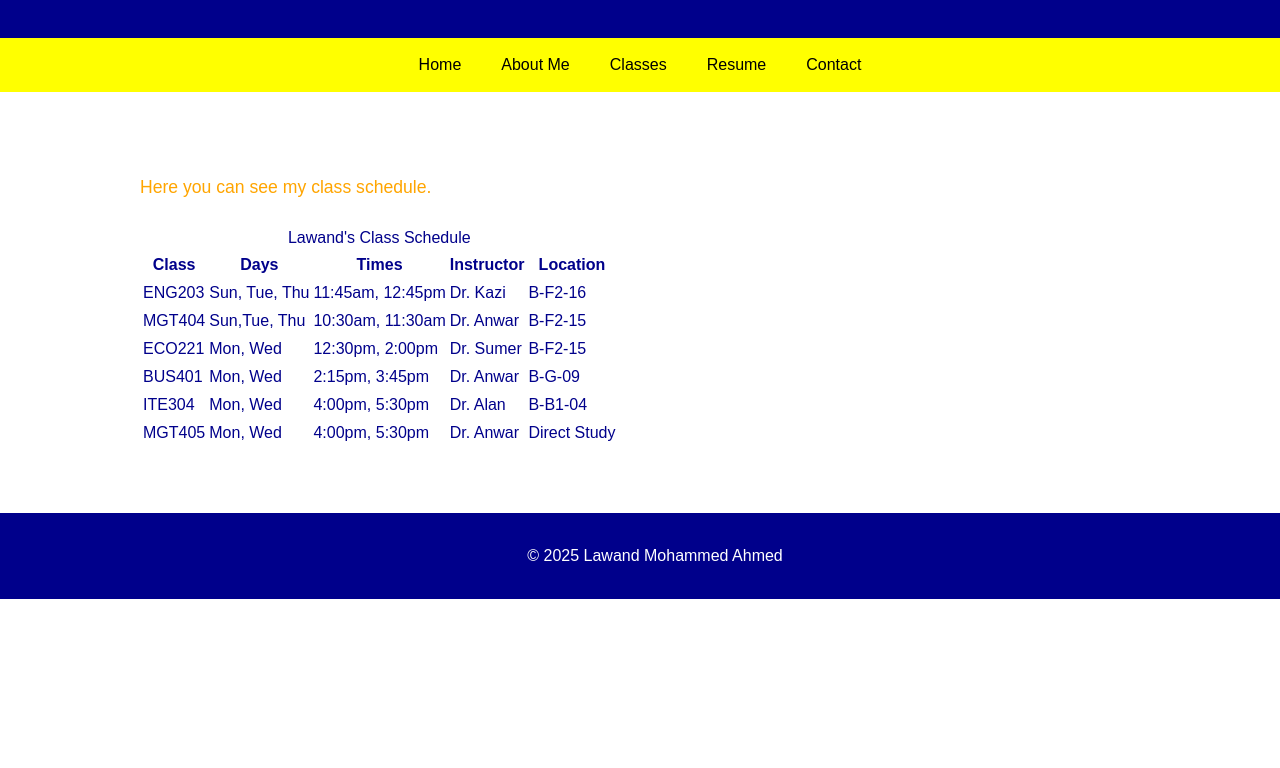
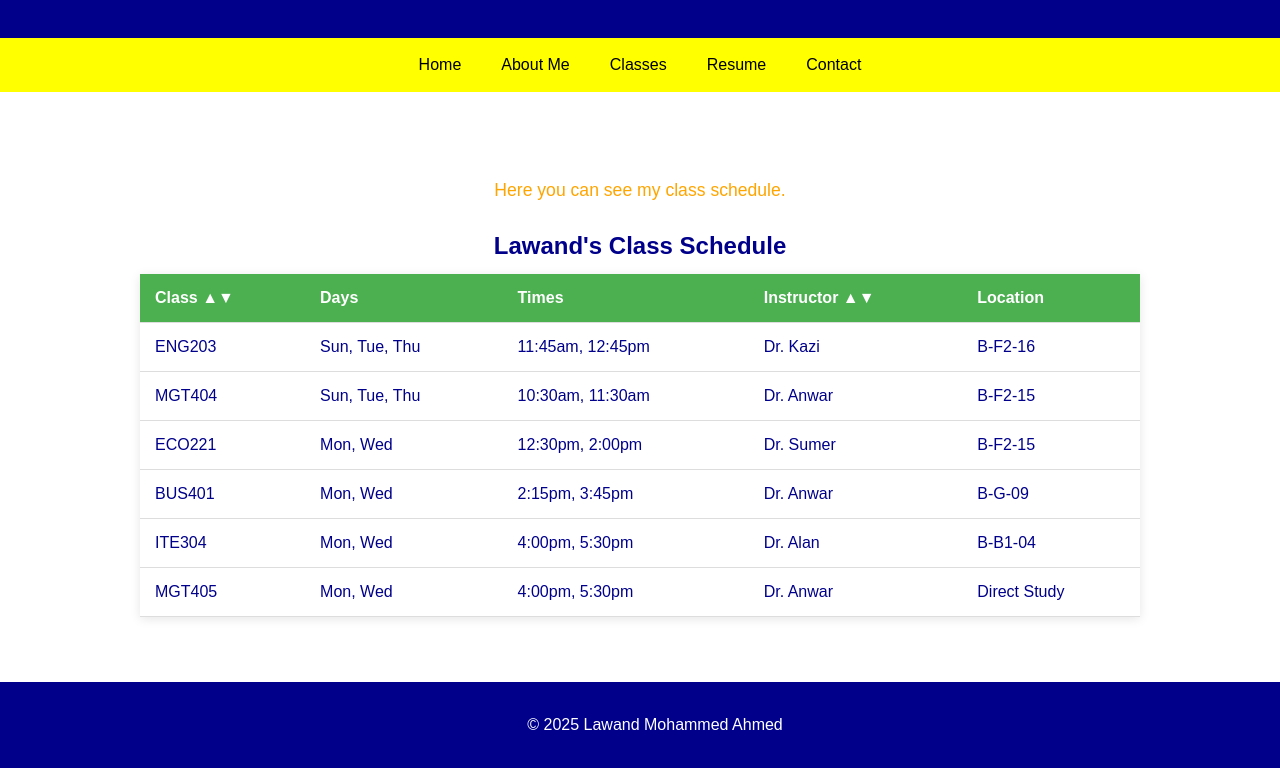
Before and after one commit to shya1995/lawand, a plain HTML site: page Classes.html in a window 1280 px wide. Shown: the part 126-894 px from the top of the page. Before the commit the page ends 800 px from the top, so only its background shows below. Drawn offline with Linux system fonts and the light colour scheme; files that its build step writes are made by us from their sources.

Commit message:
Update Classes.html

```diff
--- a/Classes.html
+++ b/Classes.html
@@ -2,18 +2,52 @@
 <html lang="en">
 <head>
     <meta charset="UTF-8" />
-    <meta name="viewport" content="width=device-width, initial-scale=1"   />
+    <meta name="viewport" content="width=device-width, initial-scale=1" />
+    <title>Classes</title>
+    <link rel="stylesheet" href="css/style.css">
+    <style>
+        table {
+            width: 100%;
+            border-collapse: collapse;
+            margin-top: 20px;
+            font-family: Arial, sans-serif;
+            box-shadow: 0 2px 10px rgba(0,0,0,0.1);
+        }
 
-    <title>Classes</title>
+        th, td {
+            padding: 12px 15px;
+            text-align: left;
+            border-bottom: 1px solid #ddd;
+        }
 
-    <link rel="stylesheet" href="css/style.css">
+        th {
+            background-color: #4CAF50;
+            color: white;
+            cursor: pointer;
+            user-select: none;
+        }
+
+        tr:hover {
+            background-color: #f5f5f5;
+        }
+
+        caption {
+            caption-side: top;
+            font-size: 1.5em;
+            font-weight: bold;
+            margin-bottom: 10px;
+        }
+
+        .class-description {
+            text-align: center;
+            margin: 20px 0;
+        }
+    </style>
 </head>
-
 <body>
 
     <header>
         <h1>Classes</h1>
-
     </header>
 
     <nav>
@@ -26,79 +60,52 @@
 
     <main>
         <div class="class-description">
-
-      <p>
-        Here you can see my class schedule.
-      </p>
-
+            <p>Here you can see my class schedule.</p>
         </div>
 
         <div class="classes">
-
-        <table>
+            <table id="classTable">
                 <caption>Lawand's Class Schedule</caption>
+                <thead>
                     <tr>
-                        <th>Class</th>
+                        <th onclick="sortTable(0)">Class &#x25B2;&#x25BC;</th>
                         <th>Days</th>
                         <th>Times</th>
-                        <th>Instructor</th>
+                        <th onclick="sortTable(3)">Instructor &#x25B2;&#x25BC;</th>
                         <th>Location</th>
                     </tr>
-                    <tr>
-                        <td>ENG203</td>
-                        <td>Sun, Tue, Thu</td>
-                        <td>11:45am, 12:45pm</td>
-                        <td>Dr. Kazi</td>
-                        <td>B-F2-16</td>
-            </tr>
-                    <tr>
-                        <td>MGT404</td>
-                        <td>Sun,Tue, Thu</td>
-                        <td>10:30am, 11:30am</td>
-                        <td>Dr. Anwar</td>
-                        <td>B-F2-15</td>
-                    </tr>
-
-                    <tr>
-                        <td>ECO221</td>
-                        <td>Mon, Wed</td>
-                        <td>12:30pm, 2:00pm</td>
-                        <td>Dr. Sumer</td>
-                        <td>B-F2-15</td>
-            </tr>
-                    <tr>
-                        <td>BUS401</td>
-                        <td>Mon, Wed</td>
-                        <td>2:15pm, 3:45pm</td>
-                        <td>Dr. Anwar</td>
-                        <td>B-G-09</td>
-                    </tr>
-                    <tr>
-                        <td>ITE304</td>
-                        <td>Mon, Wed</td>
-                        <td>4:00pm, 5:30pm</td>
-                        <td>Dr. Alan</td>
-                        <td>B-B1-04</td>
-                    </tr>
-              <tr>
-                        <td>MGT405</td>
-                        <td>Mon, Wed</td>
-                        <td>4:00pm, 5:30pm</td>
-                        <td>Dr. Anwar</td>
-                        <td>Direct Study</td>
-                </tr>
+                </thead>
+                <tbody>
+                    <tr><td>ENG203</td><td>Sun, Tue, Thu</td><td>11:45am, 12:45pm</td><td>Dr. Kazi</td><td>B-F2-16</td></tr>
+                    <tr><td>MGT404</td><td>Sun, Tue, Thu</td><td>10:30am, 11:30am</td><td>Dr. Anwar</td><td>B-F2-15</td></tr>
+                    <tr><td>ECO221</td><td>Mon, Wed</td><td>12:30pm, 2:00pm</td><td>Dr. Sumer</td><td>B-F2-15</td></tr>
+                    <tr><td>BUS401</td><td>Mon, Wed</td><td>2:15pm, 3:45pm</td><td>Dr. Anwar</td><td>B-G-09</td></tr>
+                    <tr><td>ITE304</td><td>Mon, Wed</td><td>4:00pm, 5:30pm</td><td>Dr. Alan</td><td>B-B1-04</td></tr>
+                    <tr><td>MGT405</td><td>Mon, Wed</td><td>4:00pm, 5:30pm</td><td>Dr. Anwar</td><td>Direct Study</td></tr>
+                </tbody>
             </table>
-
         </div>
-
-
     </main>
 
     <footer>
-
         <p>&copy; 2025 Lawand Mohammed Ahmed</p>
     </footer>
 
+    <script>
+        function sortTable(columnIndex) {
+            const table = document.getElementById("classTable");
+            const rows = Array.from(table.tBodies[0].rows);
+            const isAscending = table.dataset.sortOrder !== "asc";
 
+            rows.sort((rowA, rowB) => {
+                const cellA = rowA.cells[columnIndex].innerText.toLowerCase();
+                const cellB = rowB.cells[columnIndex].innerText.toLowerCase();
+                return (cellA > cellB ? 1 : -1) * (isAscending ? 1 : -1);
+            });
+
+            rows.forEach(row => table.tBodies[0].appendChild(row));
+            table.dataset.sortOrder = isAscending ? "asc" : "desc";
+        }
+    </script>
 </body>
 </html>
```
Lines whose indentation alone changed are shown as unchanged.
